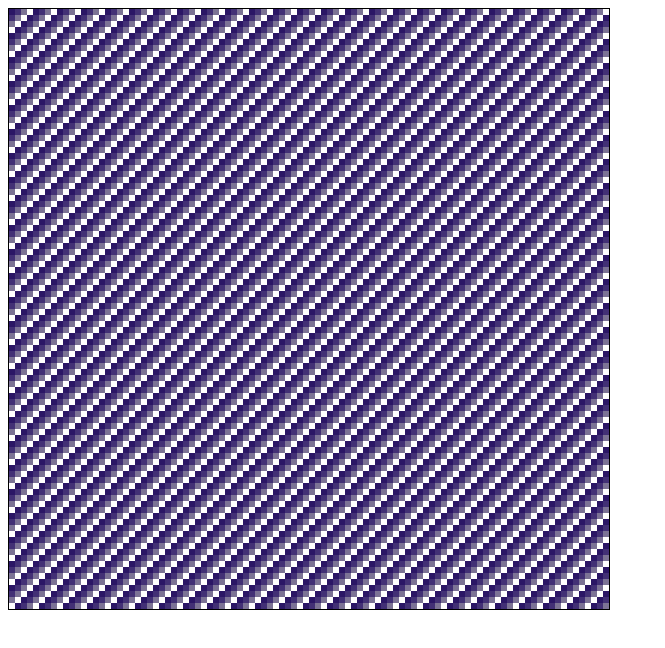
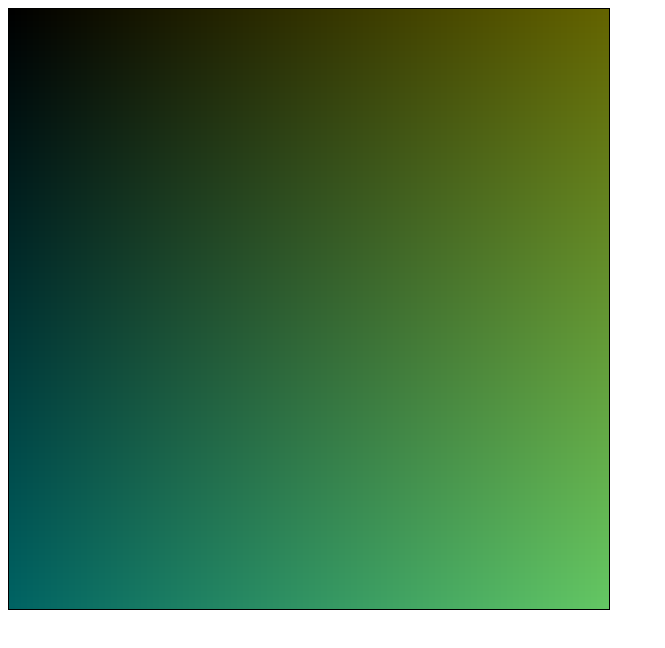
Before and after one commit to kindkid/lessonswithchris, a plain HTML site: page canvas/index.html in a window 1280 px wide. Shown: the whole page, without its empty margins (0-665 px from the left). Drawn offline with Linux system fonts and the light colour scheme.

Commit message:
made colors in html

```diff
--- a/canvas/index.html
+++ b/canvas/index.html
@@ -6,8 +6,19 @@
       }
     </style>
     <script>
-      var palette = ["#2b1665", "#423075", "#7c7395", "#FFFFFF"];
-      // Programatically build the palette array so that it contains these 256 colors: ["#000000", ..., "#0000FF"];
+      // n is an integer between 0 and 255
+      var makeColorComponent = function(n) {
+        c= n.toString(16)
+        if (c.length < 2)
+          c = "0" + c
+        return c
+      }
+
+      //r,g,b are integers between 0 and 255
+      var makeColor = function(r,g,b) {
+        return "#" + makeColorComponent(r) + makeColorComponent(g) + makeColorComponent(b)
+      }
+
       var doit = function() {
         var c = document.getElementById("blah");
         var ctx = c.getContext("2d");
@@ -18,7 +29,7 @@
 
         for (x=0; x < 100; x++) {
           for (y=0; y < 100; y++) {
-            pixel(x,y,palette[(x+y) % palette.length]);
+            pixel(x,y,makeColor(x,x+y %256,y));
           }
         }
       }
```
